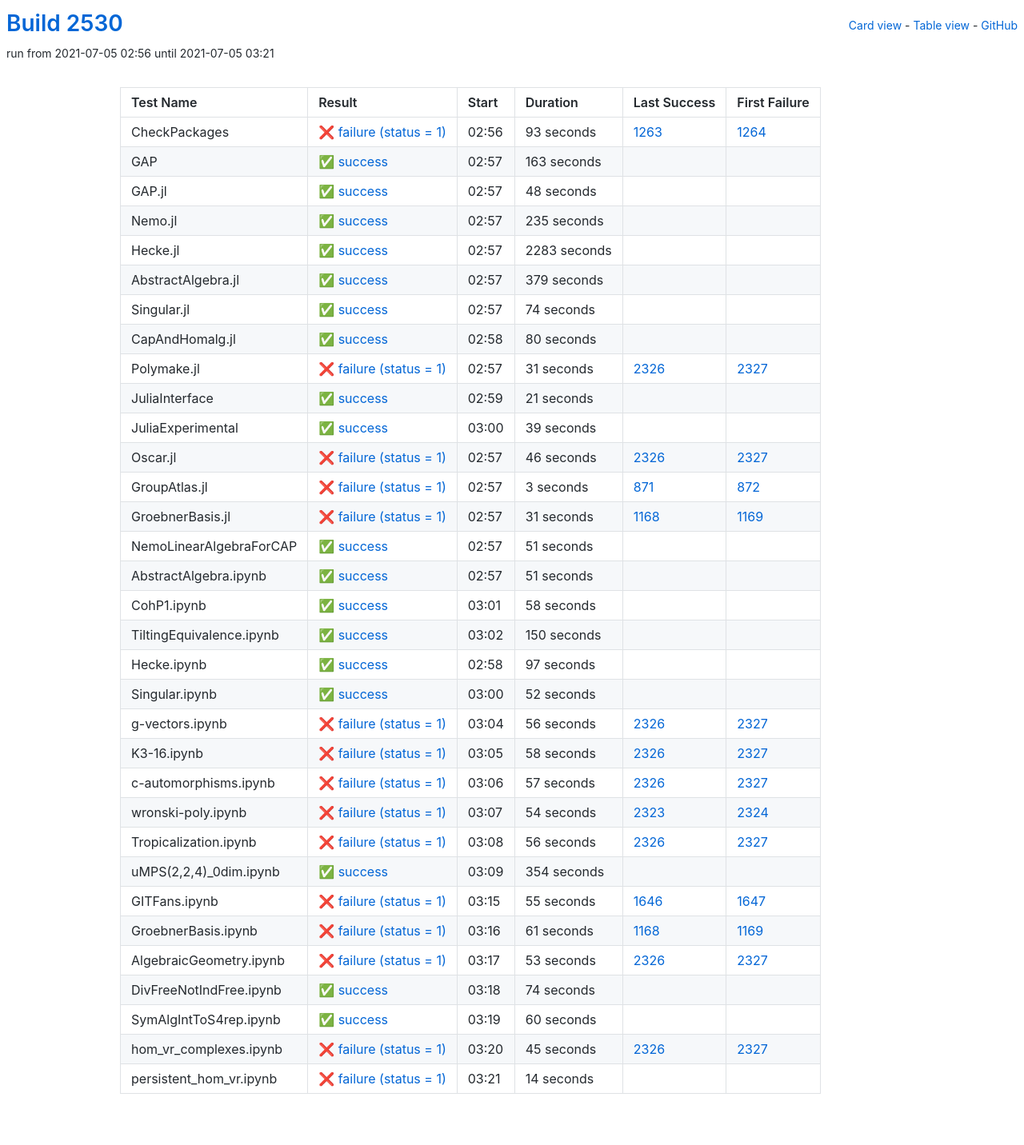
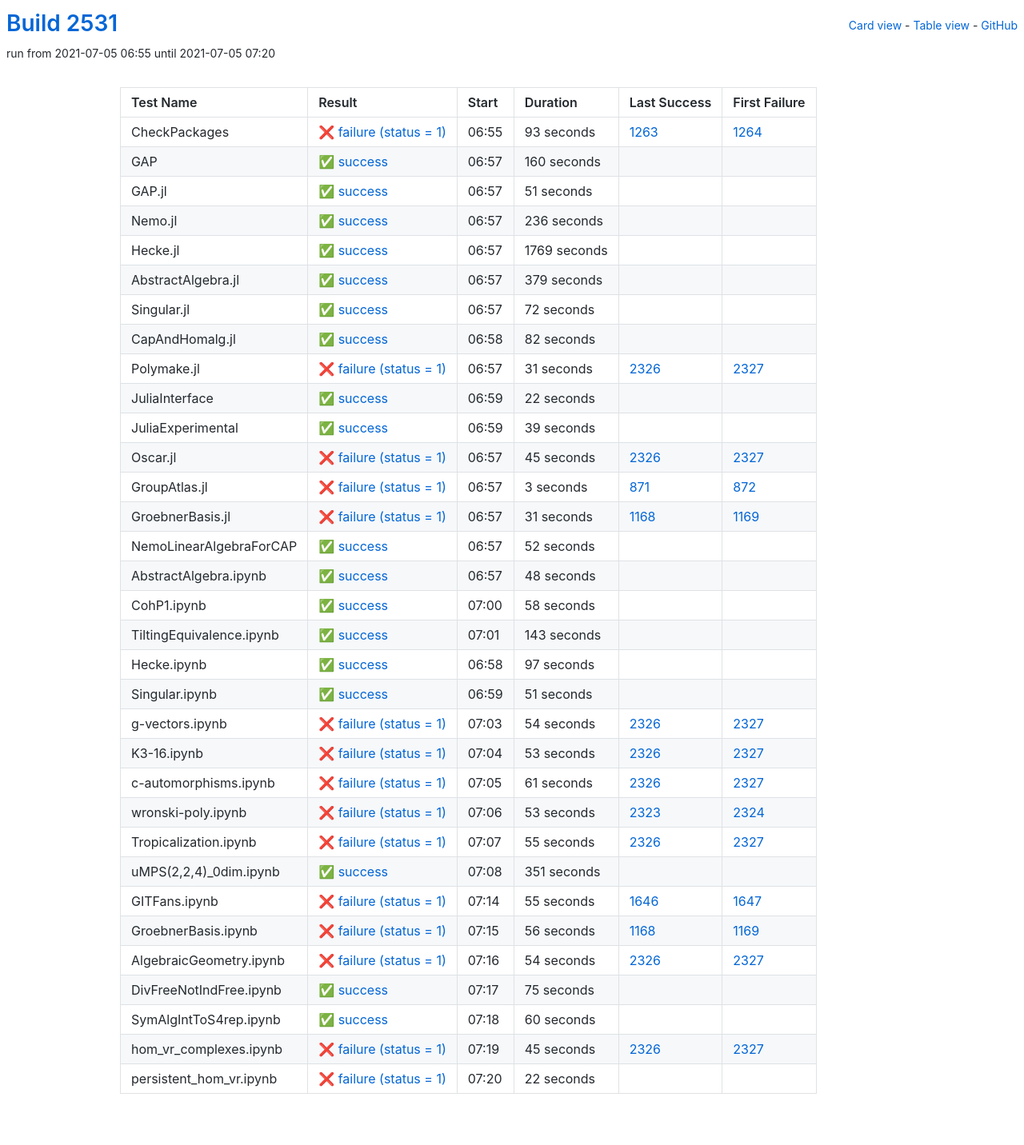
Before and after one commit to oscar-system/oscar-ci-status-stable, a Jekyll site: the page built from table.html, in a window 1280 px wide. Shown: the whole page at 80% size. Built offline with Jekyll 4.4.1, drawn with Linux system fonts in a browser that asks for light colours.

Commit message:
Build #2531

```diff
--- a/_data/ci.yml
+++ b/_data/ci.yml
@@ -1,6 +1,6 @@
 ---
-build: 2530
-build_url: https://oscarci.mathematik.uni-kl.de/job/oscar-stable/2530/
+build: 2531
+build_url: https://oscarci.mathematik.uni-kl.de/job/oscar-stable/2531/
 job: oscar-stable
 organization: oscar-system
 repo: oscar-ci-status-stable
@@ -8,8 +8,8 @@ repourl: https://github.com/oscar-system/oscar-ci-status-stable
 tests:
 - name: CheckPackages
   id: checkpackages
-  log: https://oscarci.mathematik.uni-kl.de/job/oscar-stable/2530/artifact/logs/build-2530/CheckPackages.log
-  start: 2021-07-05 02:56
+  log: https://oscarci.mathematik.uni-kl.de/job/oscar-stable/2531/artifact/logs/build-2531/CheckPackages.log
+  start: 2021-07-05 06:55
   success: false
   exitcode: 1
   status: failure
@@ -20,56 +20,56 @@ tests:
   first_failure_url: https://oscarci.mathematik.uni-kl.de/job/oscar-stable/1264/
 - name: GAP
   id: gap
-  log: https://oscarci.mathematik.uni-kl.de/job/oscar-stable/2530/artifact/logs/build-2530/GAP.log
-  start: 2021-07-05 02:57
+  log: https://oscarci.mathematik.uni-kl.de/job/oscar-stable/2531/artifact/logs/build-2531/GAP.log
+  start: 2021-07-05 06:57
   success: true
   exitcode: 0
   status: success
-  duration: 163
+  duration: 160
   last_success: false
   last_success_url:
   first_failure: false
   first_failure_url:
 - name: GAP.jl
   id: gap-jl
-  log: https://oscarci.mathematik.uni-kl.de/job/oscar-stable/2530/artifact/logs/build-2530/GAP.jl.log
-  start: 2021-07-05 02:57
+  log: https://oscarci.mathematik.uni-kl.de/job/oscar-stable/2531/artifact/logs/build-2531/GAP.jl.log
+  start: 2021-07-05 06:57
   success: true
   exitcode: 0
   status: success
-  duration: 48
+  duration: 51
   last_success: false
   last_success_url:
   first_failure: false
   first_failure_url:
 - name: Nemo.jl
   id: nemo-jl
-  log: https://oscarci.mathematik.uni-kl.de/job/oscar-stable/2530/artifact/logs/build-2530/Nemo.jl.log
-  start: 2021-07-05 02:57
+  log: https://oscarci.mathematik.uni-kl.de/job/oscar-stable/2531/artifact/logs/build-2531/Nemo.jl.log
+  start: 2021-07-05 06:57
   success: true
   exitcode: 0
   status: success
-  duration: 235
+  duration: 236
   last_success: false
   last_success_url:
   first_failure: false
   first_failure_url:
 - name: Hecke.jl
   id: hecke-jl
-  log: https://oscarci.mathematik.uni-kl.de/job/oscar-stable/2530/artifact/logs/build-2530/Hecke.jl.log
-  start: 2021-07-05 02:57
+  log: https://oscarci.mathematik.uni-kl.de/job/oscar-stable/2531/artifact/logs/build-2531/Hecke.jl.log
+  start: 2021-07-05 06:57
   success: true
   exitcode: 0
   status: success
-  duration: 2283
+  duration: 1769
   last_success: false
   last_success_url:
   first_failure: false
   first_failure_url:
 - name: AbstractAlgebra.jl
   id: abstractalgebra-jl
-  log: https://oscarci.mathematik.uni-kl.de/job/oscar-stable/2530/artifact/logs/build-2530/AbstractAlgebra.jl.log
-  start: 2021-07-05 02:57
+  log: https://oscarci.mathematik.uni-kl.de/job/oscar-stable/2531/artifact/logs/build-2531/AbstractAlgebra.jl.log
+  start: 2021-07-05 06:57
   success: true
   exitcode: 0
   status: success
@@ -80,32 +80,32 @@ tests:
   first_failure_url:
 - name: Singular.jl
   id: singular-jl
-  log: https://oscarci.mathematik.uni-kl.de/job/oscar-stable/2530/artifact/logs/build-2530/Singular.jl.log
-  start: 2021-07-05 02:57
+  log: https://oscarci.mathematik.uni-kl.de/job/oscar-stable/2531/artifact/logs/build-2531/Singular.jl.log
+  start: 2021-07-05 06:57
   success: true
   exitcode: 0
   status: success
-  duration: 74
+  duration: 72
   last_success: false
   last_success_url:
   first_failure: false
   first_failure_url:
 - name: CapAndHomalg.jl
   id: capandhomalg-jl
-  log: https://oscarci.mathematik.uni-kl.de/job/oscar-stable/2530/artifact/logs/build-2530/CapAndHomalg.jl.log
-  start: 2021-07-05 02:58
+  log: https://oscarci.mathematik.uni-kl.de/job/oscar-stable/2531/artifact/logs/build-2531/CapAndHomalg.jl.log
+  start: 2021-07-05 06:58
   success: true
   exitcode: 0
   status: success
-  duration: 80
+  duration: 82
   last_success: false
   last_success_url:
   first_failure: false
   first_failure_url:
 - name: Polymake.jl
   id: polymake-jl
-  log: https://oscarci.mathematik.uni-kl.de/job/oscar-stable/2530/artifact/logs/build-2530/Polymake.jl.log
-  start: 2021-07-05 02:57
+  log: https://oscarci.mathematik.uni-kl.de/job/oscar-stable/2531/artifact/logs/build-2531/Polymake.jl.log
+  start: 2021-07-05 06:57
   success: false
   exitcode: 1
   status: failure
@@ -116,20 +116,20 @@ tests:
   first_failure_url: https://oscarci.mathematik.uni-kl.de/job/oscar-stable/2327/
 - name: JuliaInterface
   id: juliainterface
-  log: https://oscarci.mathematik.uni-kl.de/job/oscar-stable/2530/artifact/logs/build-2530/JuliaInterface.log
-  start: 2021-07-05 02:59
+  log: https://oscarci.mathematik.uni-kl.de/job/oscar-stable/2531/artifact/logs/build-2531/JuliaInterface.log
+  start: 2021-07-05 06:59
   success: true
   exitcode: 0
   status: success
-  duration: 21
+  duration: 22
   last_success: false
   last_success_url:
   first_failure: false
   first_failure_url:
 - name: JuliaExperimental
   id: juliaexperimental
-  log: https://oscarci.mathematik.uni-kl.de/job/oscar-stable/2530/artifact/logs/build-2530/JuliaExperimental.log
-  start: 2021-07-05 03:00
+  log: https://oscarci.mathematik.uni-kl.de/job/oscar-stable/2531/artifact/logs/build-2531/JuliaExperimental.log
+  start: 2021-07-05 06:59
   success: true
   exitcode: 0
   status: success
@@ -140,20 +140,20 @@ tests:
   first_failure_url:
 - name: Oscar.jl
   id: oscar-jl
-  log: https://oscarci.mathematik.uni-kl.de/job/oscar-stable/2530/artifact/logs/build-2530/Oscar.jl.log
-  start: 2021-07-05 02:57
+  log: https://oscarci.mathematik.uni-kl.de/job/oscar-stable/2531/artifact/logs/build-2531/Oscar.jl.log
+  start: 2021-07-05 06:57
   success: false
   exitcode: 1
   status: failure
-  duration: 46
+  duration: 45
   last_success: 2326
   last_success_url: https://oscarci.mathematik.uni-kl.de/job/oscar-stable/2326/
   first_failure: 2327
   first_failure_url: https://oscarci.mathematik.uni-kl.de/job/oscar-stable/2327/
 - name: GroupAtlas.jl
   id: groupatlas-jl
-  log: https://oscarci.mathematik.uni-kl.de/job/oscar-stable/2530/artifact/logs/build-2530/GroupAtlas.jl.log
-  start: 2021-07-05 02:57
+  log: https://oscarci.mathematik.uni-kl.de/job/oscar-stable/2531/artifact/logs/build-2531/GroupAtlas.jl.log
+  start: 2021-07-05 06:57
   success: false
   exitcode: 1
   status: failure
@@ -164,8 +164,8 @@ tests:
   first_failure_url: https://oscarci.mathematik.uni-kl.de/job/oscar-stable/872/
 - name: GroebnerBasis.jl
   id: groebnerbasis-jl
-  log: https://oscarci.mathematik.uni-kl.de/job/oscar-stable/2530/artifact/logs/build-2530/GroebnerBasis.jl.log
-  start: 2021-07-05 02:57
+  log: https://oscarci.mathematik.uni-kl.de/job/oscar-stable/2531/artifact/logs/build-2531/GroebnerBasis.jl.log
+  start: 2021-07-05 06:57
   success: false
   exitcode: 1
   status: failure
@@ -176,32 +176,32 @@ tests:
   first_failure_url: https://oscarci.mathematik.uni-kl.de/job/oscar-stable/1169/
 - name: NemoLinearAlgebraForCAP
   id: nemolinearalgebraforcap
-  log: https://oscarci.mathematik.uni-kl.de/job/oscar-stable/2530/artifact/logs/build-2530/NemoLinearAlgebraForCAP.log
-  start: 2021-07-05 02:57
+  log: https://oscarci.mathematik.uni-kl.de/job/oscar-stable/2531/artifact/logs/build-2531/NemoLinearAlgebraForCAP.log
+  start: 2021-07-05 06:57
   success: true
   exitcode: 0
   status: success
-  duration: 51
+  duration: 52
   last_success: false
   last_success_url:
   first_failure: false
   first_failure_url:
 - name: AbstractAlgebra.ipynb
   id: abstractalgebra-ipynb
-  log: https://oscarci.mathematik.uni-kl.de/job/oscar-stable/2530/artifact/logs/build-2530/AbstractAlgebra.ipynb.log
-  start: 2021-07-05 02:57
+  log: https://oscarci.mathematik.uni-kl.de/job/oscar-stable/2531/artifact/logs/build-2531/AbstractAlgebra.ipynb.log
+  start: 2021-07-05 06:57
   success: true
   exitcode: 0
   status: success
-  duration: 51
+  duration: 48
   last_success: false
   last_success_url:
   first_failure: false
   first_failure_url:
 - name: CohP1.ipynb
   id: cohp1-ipynb
-  log: https://oscarci.mathematik.uni-kl.de/job/oscar-stable/2530/artifact/logs/build-2530/CohP1.ipynb.log
-  start: 2021-07-05 03:01
+  log: https://oscarci.mathematik.uni-kl.de/job/oscar-stable/2531/artifact/logs/build-2531/CohP1.ipynb.log
+  start: 2021-07-05 07:00
   success: true
   exitcode: 0
   status: success
@@ -212,20 +212,20 @@ tests:
   first_failure_url:
 - name: TiltingEquivalence.ipynb
   id: tiltingequivalence-ipynb
-  log: https://oscarci.mathematik.uni-kl.de/job/oscar-stable/2530/artifact/logs/build-2530/TiltingEquivalence.ipynb.log
-  start: 2021-07-05 03:02
+  log: https://oscarci.mathematik.uni-kl.de/job/oscar-stable/2531/artifact/logs/build-2531/TiltingEquivalence.ipynb.log
+  start: 2021-07-05 07:01
   success: true
   exitcode: 0
   status: success
-  duration: 150
+  duration: 143
   last_success: false
   last_success_url:
   first_failure: false
   first_failure_url:
 - name: Hecke.ipynb
   id: hecke-ipynb
-  log: https://oscarci.mathematik.uni-kl.de/job/oscar-stable/2530/artifact/logs/build-2530/Hecke.ipynb.log
-  start: 2021-07-05 02:58
+  log: https://oscarci.mathematik.uni-kl.de/job/oscar-stable/2531/artifact/logs/build-2531/Hecke.ipynb.log
+  start: 2021-07-05 06:58
   success: true
   exitcode: 0
   status: success
@@ -236,92 +236,92 @@ tests:
   first_failure_url:
 - name: Singular.ipynb
   id: singular-ipynb
-  log: https://oscarci.mathematik.uni-kl.de/job/oscar-stable/2530/artifact/logs/build-2530/Singular.ipynb.log
-  start: 2021-07-05 03:00
+  log: https://oscarci.mathematik.uni-kl.de/job/oscar-stable/2531/artifact/logs/build-2531/Singular.ipynb.log
+  start: 2021-07-05 06:59
   success: true
   exitcode: 0
   status: success
-  duration: 52
+  duration: 51
   last_success: false
   last_success_url:
   first_failure: false
   first_failure_url:
 - name: g-vectors.ipynb
   id: g-vectors-ipynb
-  log: https://oscarci.mathematik.uni-kl.de/job/oscar-stable/2530/artifact/logs/build-2530/g-vectors.ipynb.log
-  start: 2021-07-05 03:04
+  log: https://oscarci.mathematik.uni-kl.de/job/oscar-stable/2531/artifact/logs/build-2531/g-vectors.ipynb.log
+  start: 2021-07-05 07:03
   success: false
   exitcode: 1
   status: failure
-  duration: 56
+  duration: 54
   last_success: 2326
   last_success_url: https://oscarci.mathematik.uni-kl.de/job/oscar-stable/2326/
   first_failure: 2327
   first_failure_url: https://oscarci.mathematik.uni-kl.de/job/oscar-stable/2327/
 - name: K3-16.ipynb
   id: k3-16-ipynb
-  log: https://oscarci.mathematik.uni-kl.de/job/oscar-stable/2530/artifact/logs/build-2530/K3-16.ipynb.log
-  start: 2021-07-05 03:05
+  log: https://oscarci.mathematik.uni-kl.de/job/oscar-stable/2531/artifact/logs/build-2531/K3-16.ipynb.log
+  start: 2021-07-05 07:04
   success: false
   exitcode: 1
   status: failure
-  duration: 58
+  duration: 53
   last_success: 2326
   last_success_url: https://oscarci.mathematik.uni-kl.de/job/oscar-stable/2326/
   first_failure: 2327
   first_failure_url: https://oscarci.mathematik.uni-kl.de/job/oscar-stable/2327/
 - name: c-automorphisms.ipynb
   id: c-automorphisms-ipynb
-  log: https://oscarci.mathematik.uni-kl.de/job/oscar-stable/2530/artifact/logs/build-2530/c-automorphisms.ipynb.log
-  start: 2021-07-05 03:06
+  log: https://oscarci.mathematik.uni-kl.de/job/oscar-stable/2531/artifact/logs/build-2531/c-automorphisms.ipynb.log
+  start: 2021-07-05 07:05
   success: false
   exitcode: 1
   status: failure
-  duration: 57
+  duration: 61
   last_success: 2326
   last_success_url: https://oscarci.mathematik.uni-kl.de/job/oscar-stable/2326/
   first_failure: 2327
   first_failure_url: https://oscarci.mathematik.uni-kl.de/job/oscar-stable/2327/
 - name: wronski-poly.ipynb
   id: wronski-poly-ipynb
-  log: https://oscarci.mathematik.uni-kl.de/job/oscar-stable/2530/artifact/logs/build-2530/wronski-poly.ipynb.log
-  start: 2021-07-05 03:07
+  log: https://oscarci.mathematik.uni-kl.de/job/oscar-stable/2531/artifact/logs/build-2531/wronski-poly.ipynb.log
+  start: 2021-07-05 07:06
   success: false
   exitcode: 1
   status: failure
-  duration: 54
+  duration: 53
   last_success: 2323
   last_success_url: https://oscarci.mathematik.uni-kl.de/job/oscar-stable/2323/
   first_failure: 2324
   first_failure_url: https://oscarci.mathematik.uni-kl.de/job/oscar-stable/2324/
 - name: Tropicalization.ipynb
   id: tropicalization-ipynb
-  log: https://oscarci.mathematik.uni-kl.de/job/oscar-stable/2530/artifact/logs/build-2530/Tropicalization.ipynb.log
-  start: 2021-07-05 03:08
+  log: https://oscarci.mathematik.uni-kl.de/job/oscar-stable/2531/artifact/logs/build-2531/Tropicalization.ipynb.log
+  start: 2021-07-05 07:07
   success: false
   exitcode: 1
   status: failure
-  duration: 56
+  duration: 55
   last_success: 2326
   last_success_url: https://oscarci.mathematik.uni-kl.de/job/oscar-stable/2326/
   first_failure: 2327
   first_failure_url: https://oscarci.mathematik.uni-kl.de/job/oscar-stable/2327/
 - name: uMPS(2,2,4)_0dim.ipynb
   id: umps-2-2-4-0dim-ipynb
-  log: https://oscarci.mathematik.uni-kl.de/job/oscar-stable/2530/artifact/logs/build-2530/uMPS-2-2-4-_0dim.ipynb.log
-  start: 2021-07-05 03:09
+  log: https://oscarci.mathematik.uni-kl.de/job/oscar-stable/2531/artifact/logs/build-2531/uMPS-2-2-4-_0dim.ipynb.log
+  start: 2021-07-05 07:08
   success: true
   exitcode: 0
   status: success
-  duration: 354
+  duration: 351
   last_success: false
   last_success_url:
   first_failure: false
   first_failure_url:
 - name: GITFans.ipynb
   id: gitfans-ipynb
-  log: https://oscarci.mathematik.uni-kl.de/job/oscar-stable/2530/artifact/logs/build-2530/GITFans.ipynb.log
-  start: 2021-07-05 03:15
+  log: https://oscarci.mathematik.uni-kl.de/job/oscar-stable/2531/artifact/logs/build-2531/GITFans.ipynb.log
+  start: 2021-07-05 07:14
   success: false
   exitcode: 1
   status: failure
@@ -332,44 +332,44 @@ tests:
   first_failure_url: https://oscarci.mathematik.uni-kl.de/job/oscar-stable/1647/
 - name: GroebnerBasis.ipynb
   id: groebnerbasis-ipynb
-  log: https://oscarci.mathematik.uni-kl.de/job/oscar-stable/2530/artifact/logs/build-2530/GroebnerBasis.ipynb.log
-  start: 2021-07-05 03:16
+  log: https://oscarci.mathematik.uni-kl.de/job/oscar-stable/2531/artifact/logs/build-2531/GroebnerBasis.ipynb.log
+  start: 2021-07-05 07:15
   success: false
   exitcode: 1
   status: failure
-  duration: 61
+  duration: 56
   last_success: 1168
   last_success_url: https://oscarci.mathematik.uni-kl.de/job/oscar-stable/1168/
   first_failure: 1169
   first_failure_url: https://oscarci.mathematik.uni-kl.de/job/oscar-stable/1169/
 - name: AlgebraicGeometry.ipynb
   id: algebraicgeometry-ipynb
-  log: https://oscarci.mathematik.uni-kl.de/job/oscar-stable/2530/artifact/logs/build-2530/AlgebraicGeometry.ipynb.log
-  start: 2021-07-05 03:17
+  log: https://oscarci.mathematik.uni-kl.de/job/oscar-stable/2531/artifact/logs/build-2531/AlgebraicGeometry.ipynb.log
+  start: 2021-07-05 07:16
   success: false
   exitcode: 1
   status: failure
-  duration: 53
+  duration: 54
   last_success: 2326
   last_success_url: https://oscarci.mathematik.uni-kl.de/job/oscar-stable/2326/
   first_failure: 2327
   first_failure_url: https://oscarci.mathematik.uni-kl.de/job/oscar-stable/2327/
 - name: DivFreeNotIndFree.ipynb
   id: divfreenotindfree-ipynb
-  log: https://oscarci.mathematik.uni-kl.de/job/oscar-stable/2530/artifact/logs/build-2530/DivFreeNotIndFree.ipynb.log
-  start: 2021-07-05 03:18
+  log: https://oscarci.mathematik.uni-kl.de/job/oscar-stable/2531/artifact/logs/build-2531/DivFreeNotIndFree.ipynb.log
+  start: 2021-07-05 07:17
   success: true
   exitcode: 0
   status: success
-  duration: 74
+  duration: 75
   last_success: false
   last_success_url:
   first_failure: false
   first_failure_url:
 - name: SymAlgIntToS4rep.ipynb
   id: symalginttos4rep-ipynb
-  log: https://oscarci.mathematik.uni-kl.de/job/oscar-stable/2530/artifact/logs/build-2530/SymAlgIntToS4rep.ipynb.log
-  start: 2021-07-05 03:19
+  log: https://oscarci.mathematik.uni-kl.de/job/oscar-stable/2531/artifact/logs/build-2531/SymAlgIntToS4rep.ipynb.log
+  start: 2021-07-05 07:18
   success: true
   exitcode: 0
   status: success
@@ -380,8 +380,8 @@ tests:
   first_failure_url:
 - name: hom_vr_complexes.ipynb
   id: hom-vr-complexes-ipynb
-  log: https://oscarci.mathematik.uni-kl.de/job/oscar-stable/2530/artifact/logs/build-2530/hom_vr_complexes.ipynb.log
-  start: 2021-07-05 03:20
+  log: https://oscarci.mathematik.uni-kl.de/job/oscar-stable/2531/artifact/logs/build-2531/hom_vr_complexes.ipynb.log
+  start: 2021-07-05 07:19
   success: false
   exitcode: 1
   status: failure
@@ -392,12 +392,12 @@ tests:
   first_failure_url: https://oscarci.mathematik.uni-kl.de/job/oscar-stable/2327/
 - name: persistent_hom_vr.ipynb
   id: persistent-hom-vr-ipynb
-  log: https://oscarci.mathematik.uni-kl.de/job/oscar-stable/2530/artifact/logs/build-2530/persistent_hom_vr.ipynb.log
-  start: 2021-07-05 03:21
+  log: https://oscarci.mathematik.uni-kl.de/job/oscar-stable/2531/artifact/logs/build-2531/persistent_hom_vr.ipynb.log
+  start: 2021-07-05 07:20
   success: false
   exitcode: 1
   status: failure
-  duration: 14
+  duration: 22
   last_success: false
   last_success_url:
   first_failure: false
```
Also changed, not shown: README.md.
